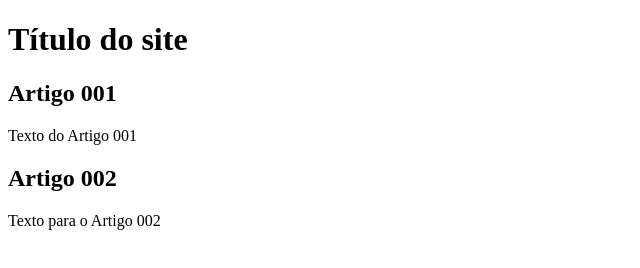
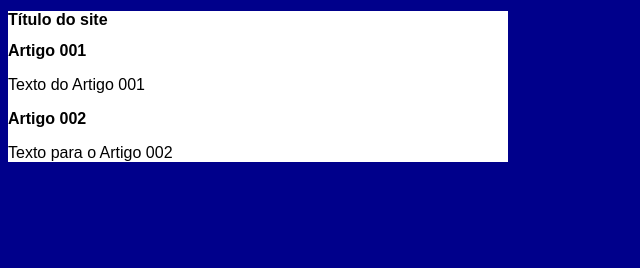
Before and after one commit to kaiotakuma/Projeto-site, a plain HTML site: page index.html in a window 1280 px wide. Shown: the whole page, without its empty margins (0-640 px from the left). Drawn offline with Linux system fonts and the light colour scheme.

Commit message:
Iniciei o designer

```diff
--- /dev/null
+++ b/estilos/style.css
@@ -0,0 +1,15 @@
+*{
+    font-family: Arial, Helvetica, sans-serif;
+    font-size: 16px;
+}
+
+body{
+    background-color: darkblue ;
+}
+
+main{
+    background-color: white;
+    width: 500px;
+    margin: auto
+    box-shadow: 3px 3px 5px black;
+}
--- a/index.html
+++ b/index.html
@@ -4,6 +4,7 @@
     <meta charset="UTF-8">
     <meta name="viewport" content="width=device-width, initial-scale=1.0">
     <title>Titulo do site</title>
+    <link rel="stylesheet" href="estilos/style.css">
 </head>
 <body>
    <main>
```
